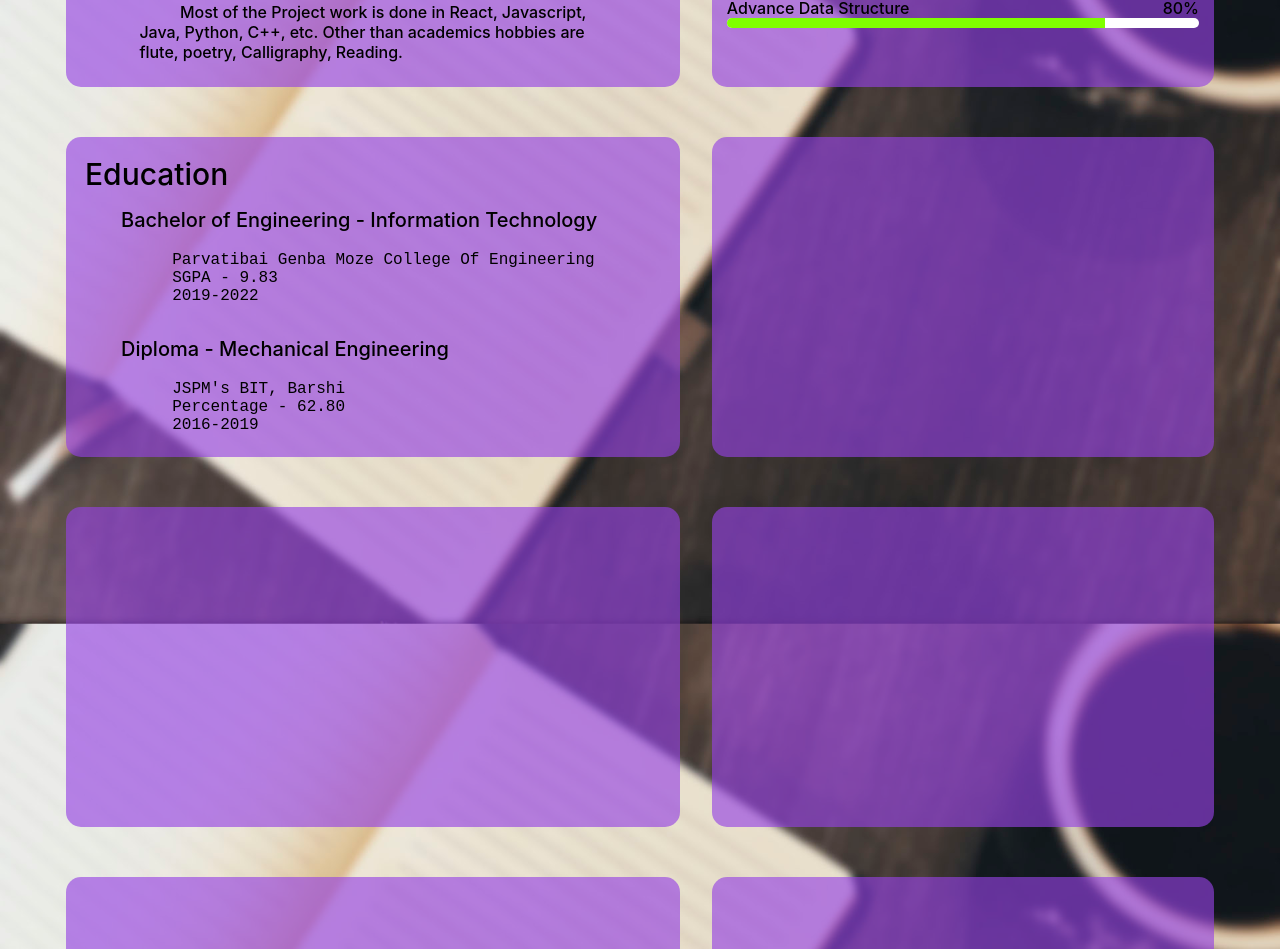
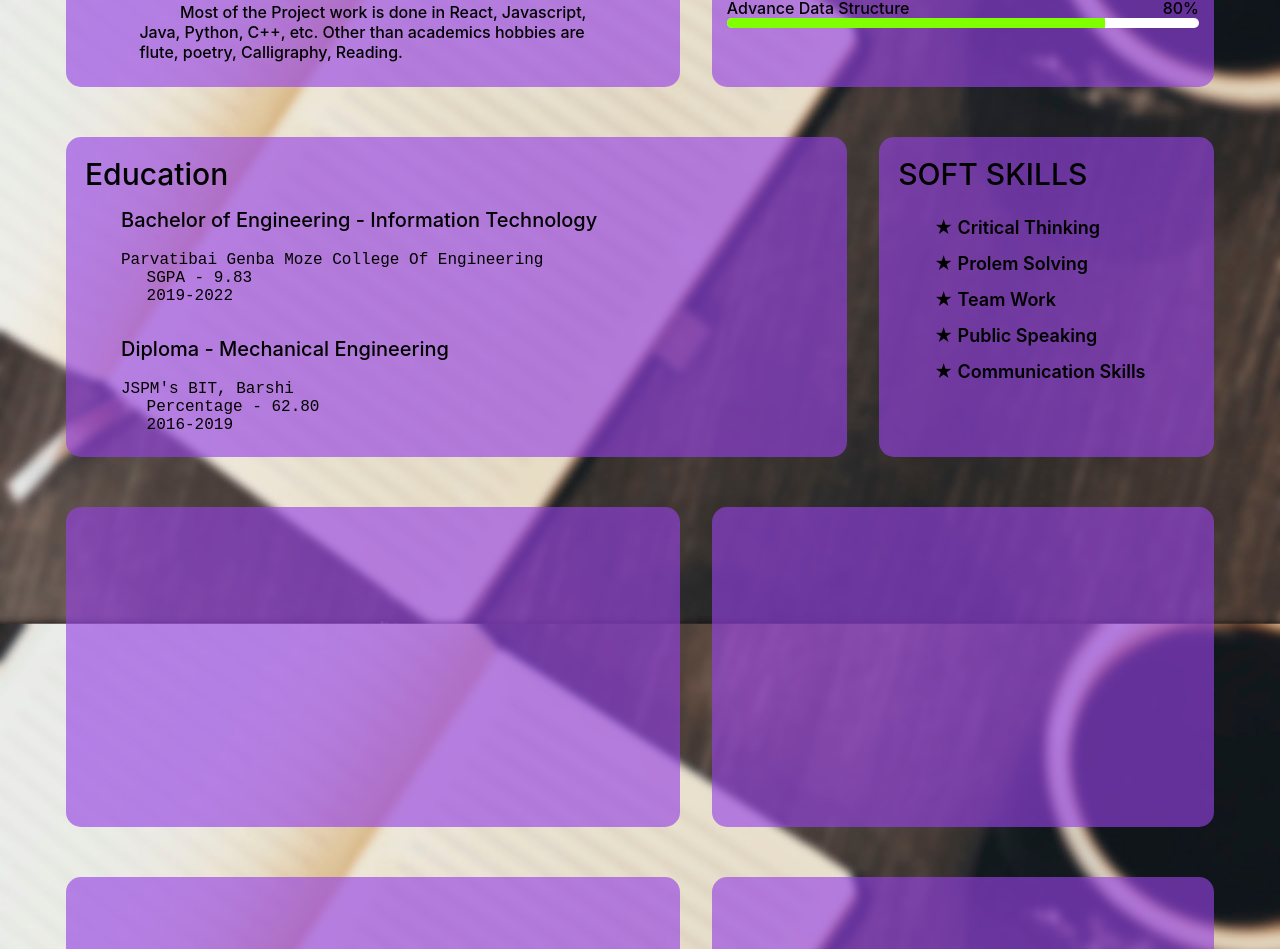
Before and after one commit to coder-abhi/coder-abhi-profile, a React (Create React App) app: page / in a window 1280 px wide. Shown: the part 1083-2032 px from the top of the page. Built offline with nearby package versions, Linux system fonts and the light colour scheme.

Commit message:
Soft Skills Slot is added

```diff
--- a/src/Center.css
+++ b/src/Center.css
@@ -58,6 +58,12 @@
 .sub-slot-2{
     width: 45%;
 }
+.sub-slot-3{
+    width: 70%;
+}
+.sub-slot-4{
+    width: 30%;
+}
 .skill-label{
     font-weight: 500;
     display: flex;
@@ -66,6 +72,18 @@
 }
 /* .center-slots::after{
 } */
+.soft-skill-list{
+    list-style-type: circle;
+    line-height: 200%;
+    font-weight: 600;
+    /* background-color: brown; */
+    font-size: 18px;
+}
+pre {
+    white-space: pre-wrap;
+    word-break: keep-all
+}
+
 progress {
     /* border: none; */
     border: 31px;
--- a/src/Center.js
+++ b/src/Center.js
@@ -44,26 +44,37 @@ function Center() {
             </div>
 
             <div className="center-slots">
-                <div className="center-slots-sub sub-slot-1">
+                <div className="center-slots-sub sub-slot-3">
                     <div className='center-slots-sub-inner'>
                         <div className='slot-heading'>Education</div>
                         <ul>
                             <li className='slot-edu-heading'> Bachelor of Engineering - Information Technology </li>
-                            <li><pre>&emsp; &emsp; Parvatibai Genba Moze College Of Engineering <br />
-                                &emsp; &emsp; SGPA - 9.83 <br />
-                                &emsp; &emsp; 2019-2022</pre></li>
+                            <li><pre>Parvatibai Genba Moze College Of Engineering <br />
+                                &emsp; SGPA - 9.83 <br />
+                                &emsp; 2019-2022</pre></li>
                         </ul>
                         <ul>
                             <li className='slot-edu-heading'> Diploma - Mechanical Engineering </li>
-                            <li><pre>&emsp; &emsp; JSPM's BIT, Barshi <br />
-                                &emsp; &emsp; Percentage - 62.80 <br />
-                                &emsp; &emsp; 2016-2019</pre></li>
+                            <li><pre>JSPM's BIT, Barshi <br />
+                                &emsp; Percentage - 62.80 <br />
+                                &emsp; 2016-2019</pre></li>
                         </ul>
 
 
                     </div>
                 </div>
-                <div className="center-slots-sub sub-slot-2"></div>
+                <div className="center-slots-sub sub-slot-4">
+                    <div className='center-slots-sub-inner'>
+                        <div className='slot-heading'>SOFT SKILLS</div>
+                        <ul className='soft-skill-list'>
+                            <li>&#9733; Critical Thinking</li>
+                            <li>&#9733; Prolem Solving</li>
+                            <li>&#9733; Team Work</li>
+                            <li>&#9733; Public Speaking</li>
+                            <li>&#9733; Communication Skills</li>
+                        </ul>
+                    </div>
+                </div>
             </div>
             <div className="center-slots">
                 <div className="center-slots-sub sub-slot-1"></div>
```
